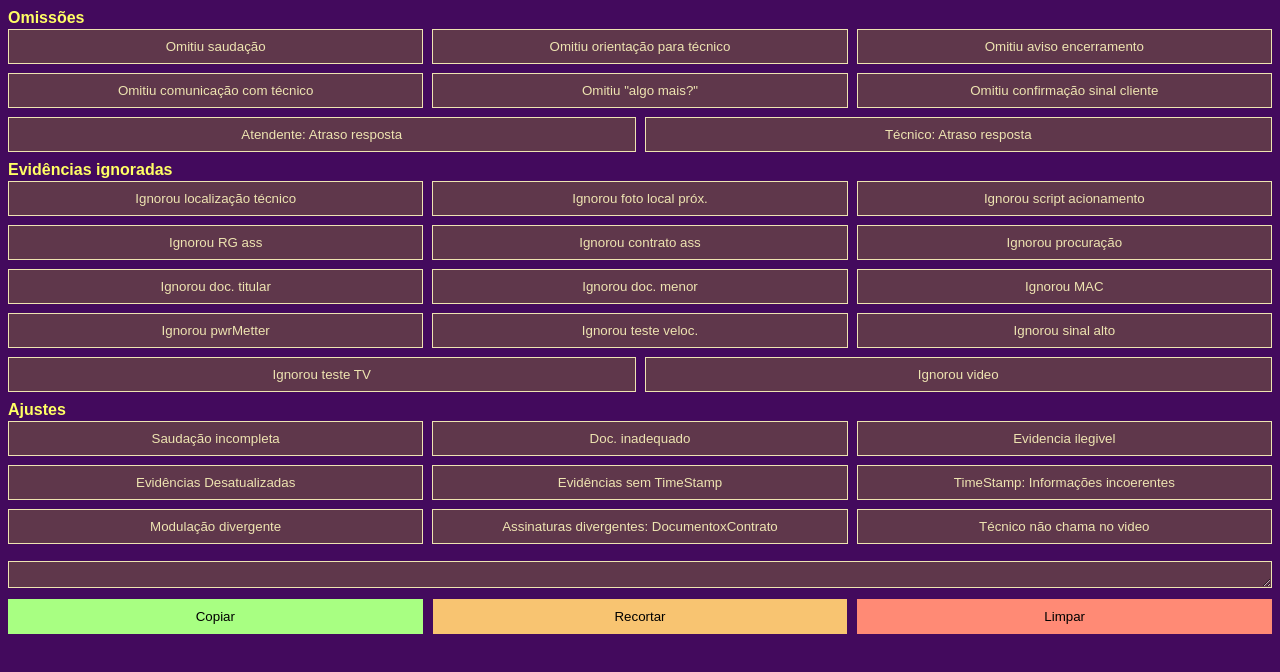
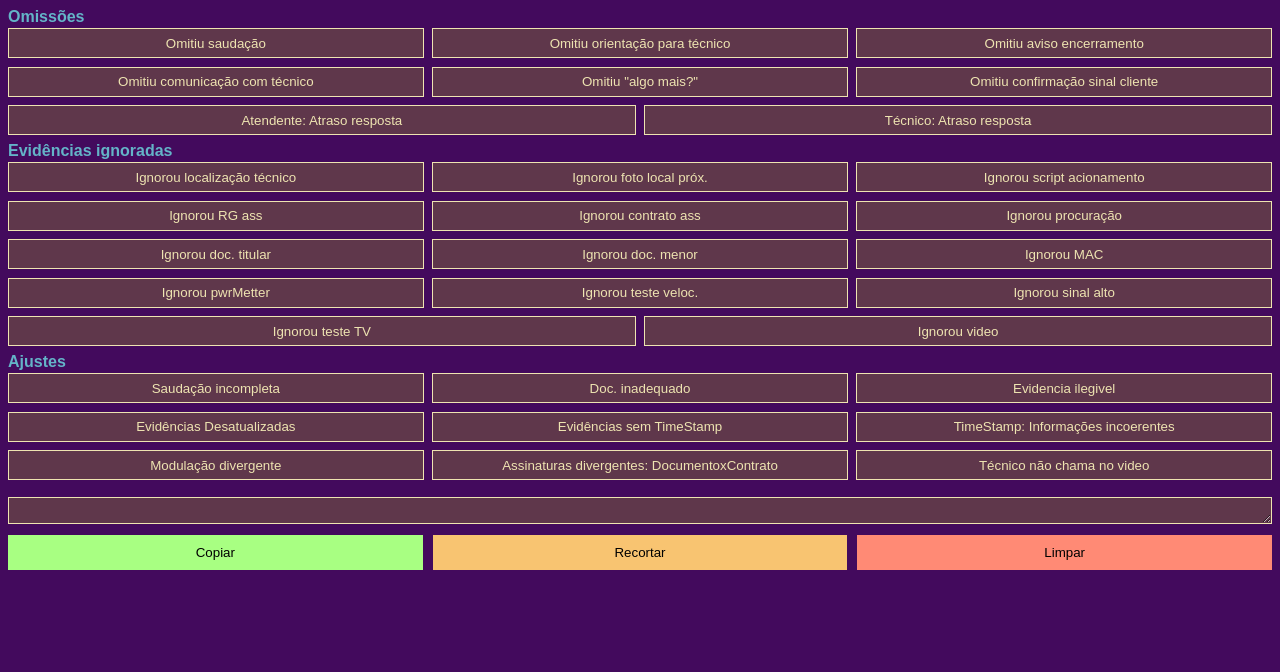
Before and after one commit to CopTreinamento/app_monitorameto_qualidade, a plain HTML site: page index.html in a window 1280 px wide. Drawn offline with Linux system fonts and the light colour scheme.

Commit message:
Update style.css

```diff
--- a/style.css
+++ b/style.css
@@ -10,25 +10,26 @@ body {
 }
 
 .category h3 {
-    margin-top: 9px;
+    margin-top: 7px;
     margin-bottom: 2px;
-    color: rgba(255,255,100,1);
+    color: rgba(100,180,200,255);
     font-size: 12pt;
+/*     background-color:white; */
 }
 
 .buttons {
     display: flex;
     flex-wrap: wrap;
-    gap: 9px;
+    gap: 8.5px;
 }
 
 button {
     flex: 1 1 calc(33.333% - 10px); /* Permite até 3 botões por linha */
-    min-width: 60px; /* Largura mínima dos botões */
+    min-width: 50px; /* Largura mínima dos botões */
     background-color: #5F374B;
     color: #EEE4B1;
     border: 1px solid #EEE4B1;
-    padding: 9px;
+    padding: 6.5px;
     cursor: pointer;
     font-weight: normal;
 }
@@ -37,7 +38,7 @@ button {
 .cat1 button.selected {
     background-color: #ff6f61; /* Cor base para Cat 1 */
     color: #000000; /* Texto preto */
-    font-weight: bold;
+
 }
 
 .cat1 button.selected:nth-child(2) {
@@ -52,7 +53,7 @@ button {
 .cat2 button.selected {
     background-color: #6ec6ff; /* Cor base para Cat 2 */
     color: #000000; /* Texto preto */
-    font-weight: bold;
+
 }
 
 .cat2 button.selected:nth-child(2) {
@@ -67,7 +68,7 @@ button {
 .cat3 button.selected {
     background-color: #94ff6e; /* Cor base para Cat 3 */
     color: #000000; /* Texto preto */
-    font-weight: bold;
+
 }
 
 .cat3 button.selected:nth-child(2) {
@@ -82,7 +83,7 @@ button {
 .cat4 button.selected {
     background-color: #ffd966; /* Cor base para Cat 4 */
     color: #000000; /* Texto preto */
-    font-weight: bold;
+    /*font-weight: bold;*/
 }
 
 .cat4 button.selected:nth-child(2) {
```
